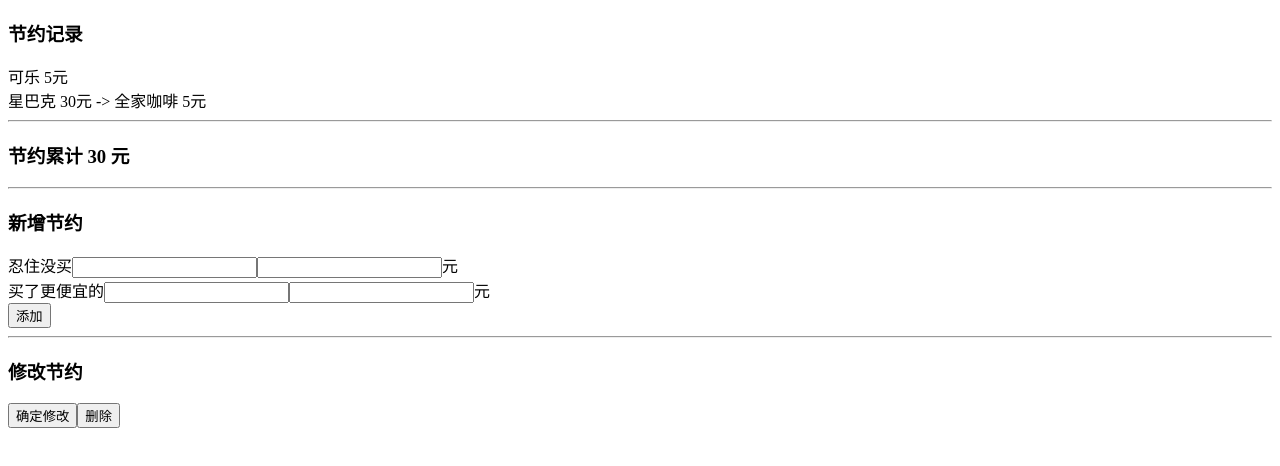
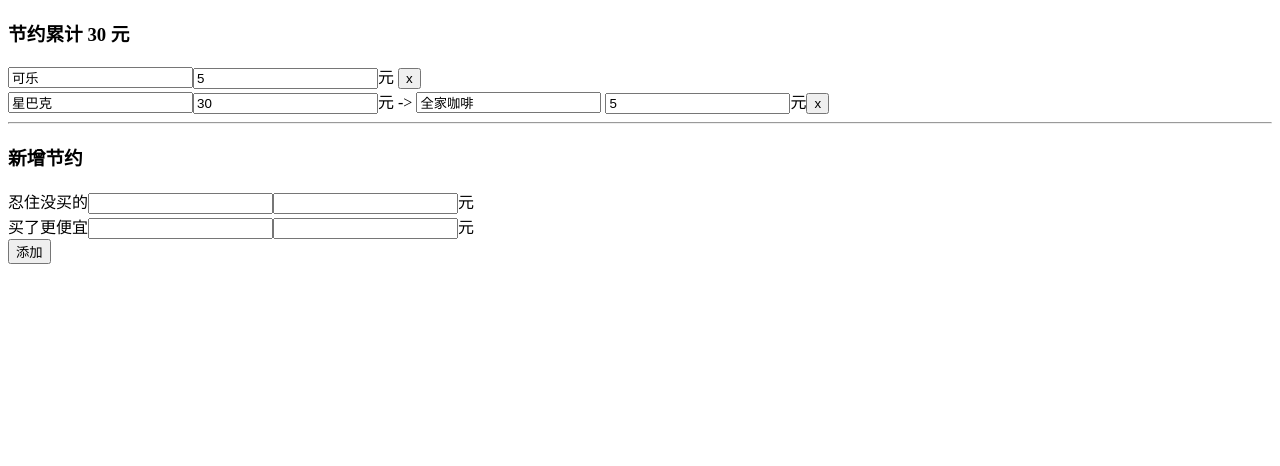
Before and after one commit to YuPototo/save, a Vue app: page /add in a window 1280 px wide. Shown: the top 466 px of the page. Built offline with nearby package versions, Linux system fonts and the light colour scheme.

Commit message:
finished

```diff
--- a/src/components/AddSaving.vue
+++ b/src/components/AddSaving.vue
@@ -1,14 +1,14 @@
 <template>
 <div>
   <div>
-    <label for="want-buy-name">忍住没买</label>
-    <input type="text" id="want-buy-name" v-model="wantBuy.name">
-    <input type="number" id="want-buy-cost" v-model.number="wantBuy.cost">元
+    <label>忍住没买的</label>
+    <input v-model="wantBuy.name">
+    <input type="number" v-model.number="wantBuy.cost">元
   </div>
   <div>
-    <label for="did-buy-name">买了更便宜的</label>
-    <input type="text" id="did-buy-name" v-model="didBuy.name">
-    <input type="number" id="new-cost" v-model.number="didBuy.cost">元
+    <label>买了更便宜</label>
+    <input v-model="didBuy.name">
+    <input type="number" v-model.number="didBuy.cost">元
   </div>
   <button @click="addSaving">添加</button>
 </div>
@@ -17,23 +17,22 @@
 <script>
 export default {
   name: 'AddSaving',
-  data () {
+  data() {
     return {
-      wantBuy: {
-        name: null,
-        cost: null
-      },
-      didBuy: {
-        name: null,
-        cost: null
-      }
+      wantBuy: { name: null, cost: null },
+      didBuy: { name: null, cost: null }
     }
   },
   methods: {
     addSaving () {
-      const saving = { wantBuy: this.wantBuy };
-      if (this.didBuy.name !== null) saving.didBuy = this.didBuy;
+      const saving = { wantBuy: { ...this.wantBuy } };
+      if (this.didBuy.name !== null) saving.didBuy = { ...this.didBuy };
       this.$store.dispatch('addSaving', saving);
+      this.reset();
+    },
+    reset() {
+      this.wantBuy = { name: null, cost: null };
+      this.didBuy = { name: null, cost: null };
     }
   }
 }
--- a/src/components/EditSaving.vue
+++ /dev/null
@@ -1,126 +0,0 @@
-<template>
-  <div>
-    <div
-      v-if="savingType==='buyNone'"
-      class="add-saving-none"
-    >
-      <div>
-        <label for="want-buy-name">商品</label>
-        <input
-          type="text"
-          id="want-buy-name"
-          v-model="savingEdited.wantBuy.name"
-        >
-      </div>
-      <div>
-        <label for="want-buy-cost">价格</label>
-        <input
-          type="number"
-          id="want-buy-cost"
-          v-model.number="savingEdited.wantBuy.cost"
-        >
-      </div>
-    </div>
-    <div
-      v-if="savingType==='buyCheap'"
-      class="add-saving-cheap"
-    >
-      <div class="want-buy">
-        <h5>原商品</h5>
-        <div class="want-buy-name">
-          <label for="want-buy-name">商品</label>
-          <input
-            type="text"
-            id="want-buy-name"
-            v-model="savingEdited.wantBuy.name"
-          >
-        </div>
-        <div class="want-buy-cost">
-          <label for="want-buy-cost">价格</label>
-          <input
-            type="number"
-            id="want-buy-cost"
-            v-model.number="savingEdited.wantBuy.cost"
-          >
-        </div>
-      </div>
-      <div class="did-buy">
-        <h5>替代品</h5>
-        <div class="did-buy-name">
-          <label for="did-buy-name">商品</label>
-          <input
-            type="text"
-            id="did-buy-name"
-            v-model="savingEdited.didBuy.name"
-          >
-        </div>
-        <div class="did-buy-cost">
-          <label for="did-buy-cost">价格</label>
-          <input
-            type="number"
-            id="new-cost"
-            v-model.number="savingEdited.didBuy.cost"
-          >
-        </div>
-      </div>
-    </div>
-    <button @click="clickEdit(savingEdited)">确定修改</button>
-    <button @click="clickDelete(saving)">删除</button>
-  </div>
-</template>
-
-<script>
-import { mapActions } from 'vuex'
-import Vue from 'vue'
-
-export default {
-  name: 'EditSaving',
-  data () {
-    return {
-      savingEdited: {},
-    }
-  },
-  props: [
-    'saving'
-  ],
-  computed: {
-    savingType () {
-      if (this.saving) {
-        return 'didBuy' in this.saving ? 'buyCheap' : 'buyNone';
-      }
-      return null;
-    }
-  },
-  methods: {
-    ...mapActions([
-      'updateSaving',
-      'removeSaving'
-    ]),
-    clickEdit (savingEdited) {
-      this.updateSaving(savingEdited);
-      this.$emit('editDone');
-      this.savingEdited = {}
-    },
-    clickDelete (saving) {
-      if (saving) {
-        this.removeSaving(saving);
-        this.$emit('deleteDone');
-      }
-    }
-  },
-  watch: {
-    saving: function (newSaving) {
-      if (newSaving) {
-        this.savingEdited.time = this.saving.time;
-        this.savingEdited.wantBuy = Vue.util.extend({}, this.saving.wantBuy)
-        if (this.savingType === 'buyCheap') {
-          this.savingEdited.didBuy = Vue.util.extend({}, this.saving.didBuy)
-        }
-      }
-    }
-  }
-}
-</script>
-
-<style>
-</style>
--- a/src/components/Home.vue
+++ b/src/components/Home.vue
@@ -1,49 +1,34 @@
 <template>
   <div class="home">
-    <h3>节约记录</h3>
-    <div v-for="(saving, index) in savings" :key="index" @click="savingInEdit=saving">
-      {{ saving.wantBuy.name }} {{ saving.wantBuy.cost }}元<span v-if="saving.didBuy"> -> {{ saving.didBuy.name }} {{ saving.didBuy.cost }}元</span>
+    <h3>节约累计 {{ totalSavings }} 元</h3>
+    <div v-for="(saving, i) in savings" :key="i">
+      <input v-model="saving.wantBuy.name"><input type="number" v-model.number="saving.wantBuy.cost">元
+      <span v-if="saving.didBuy"> -> <input v-model="saving.didBuy.name"> <input type="number" v-model.number="saving.didBuy.cost">元</span>
+      <button @click="removeSaving(saving)">x</button>
     </div>
-    <hr>
-    <h3>节约累计 {{ totalSavings }} 元</h3>
     <hr>
     <h3>新增节约</h3>
     <AddSaving />
-    <hr>
-    <h3>修改节约</h3>
-    <EditSaving :saving="savingInEdit" @editDone="onEditDone" @deleteDone="onDeleteDone"/>
   </div>
 </template>
 
 <script>
-import AddSaving from './AddSaving'
-import EditSaving from './EditSaving'
-import { mapState } from 'vuex'
+import AddSaving from './AddSaving';
+import { mapActions, mapState } from 'vuex';
 
 export default {
   name: 'Home',
-  data () {
-    return {
-      savingInEdit: null,
+  components: {
+    AddSaving
+  },
+  computed: {
+    ...mapState(['savings']),
+    totalSavings() {
+      return this.savings.reduce((accumulator, saving) => accumulator + saving.wantBuy.cost - (saving.didBuy ? saving.didBuy.cost : 0), 0);
     }
   },
-  components: {
-    AddSaving,
-    EditSaving
-  },
-  computed: {
-    ...mapState({
-      savings: state => state.savings,
-      totalSavings: state => state.savings.reduce((accumulator, saving) => accumulator + (saving.didBuy ? (saving.wantBuy.cost - saving.didBuy.cost) : saving.wantBuy.cost), 0)
-    })
-  },
   methods: {
-    onEditDone () {
-      this.savingInEdit = null;
-    },
-    onDeleteDone () {
-      this.savingInEdit = null;
-    }
+    ...mapActions(['removeSaving'])
   }
 }
 </script>
--- a/src/store.js
+++ b/src/store.js
@@ -1,5 +1,5 @@
-import Vue from "vue";
-import Vuex from "vuex";
+import Vue from 'vue';
+import Vuex from 'vuex';
 
 Vue.use(Vuex);
 
@@ -7,18 +7,18 @@
   savings: [
     {
       wantBuy: {
-        name: "可乐",
+        name: '可乐',
         cost: 5
       },
       time: 1562803200
     },
     {
       wantBuy: {
-        name: "星巴克",
+        name: '星巴克',
         cost: 30
       },
       didBuy: {
-        name: "全家咖啡",
+        name: '全家咖啡',
         cost: 5
       },
       time: 1562803201
@@ -30,12 +30,10 @@
   state,
   mutations: {
     ADD_SAVING: (state, saving) => state.savings.unshift(saving),
-    UPDATE_SAVING: (state, savingUpdated) => state.savings = state.savings.map(saving => saving.time === savingUpdated.time ? savingUpdated : saving),
-    REMOVE_SAVING: (state, savingDeleted) => state.savings = state.savings.filter(saving => saving.time !== savingDeleted.time)
+    REMOVE_SAVING: (state, savingToDelete) => state.savings = state.savings.filter(saving => saving.time !== savingToDelete.time)
   },
   actions: {
-    addSaving: (context, saving) => context.commit("ADD_SAVING", { ...saving, time: Date.now() }),
-    updateSaving: (context, savingUpdated) => context.commit("UPDATE_SAVING", savingUpdated),
-    removeSaving: (context, saving) => context.commit("REMOVE_SAVING", saving)
+    addSaving: (context, saving) => context.commit('ADD_SAVING', { ...saving, time: Date.now() }),
+    removeSaving: (context, saving) => context.commit('REMOVE_SAVING', saving)
   }
 });
```
